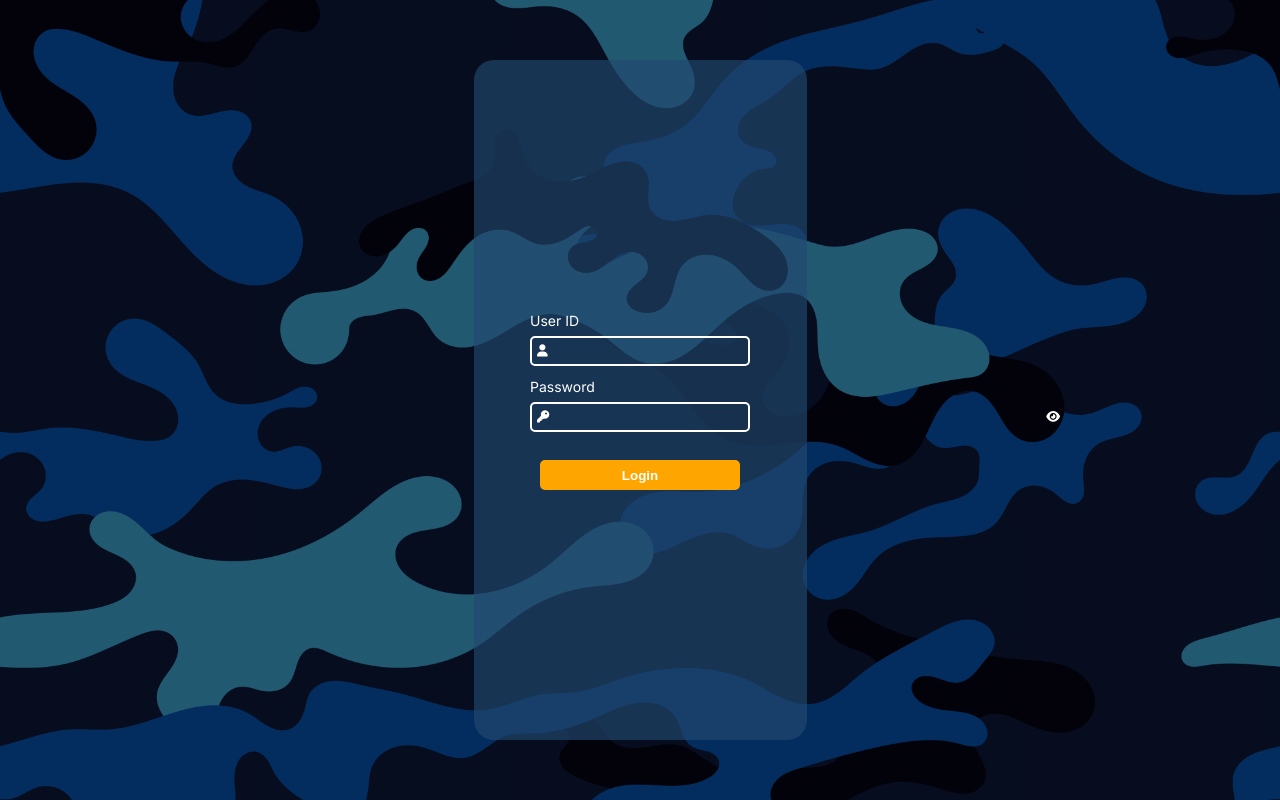
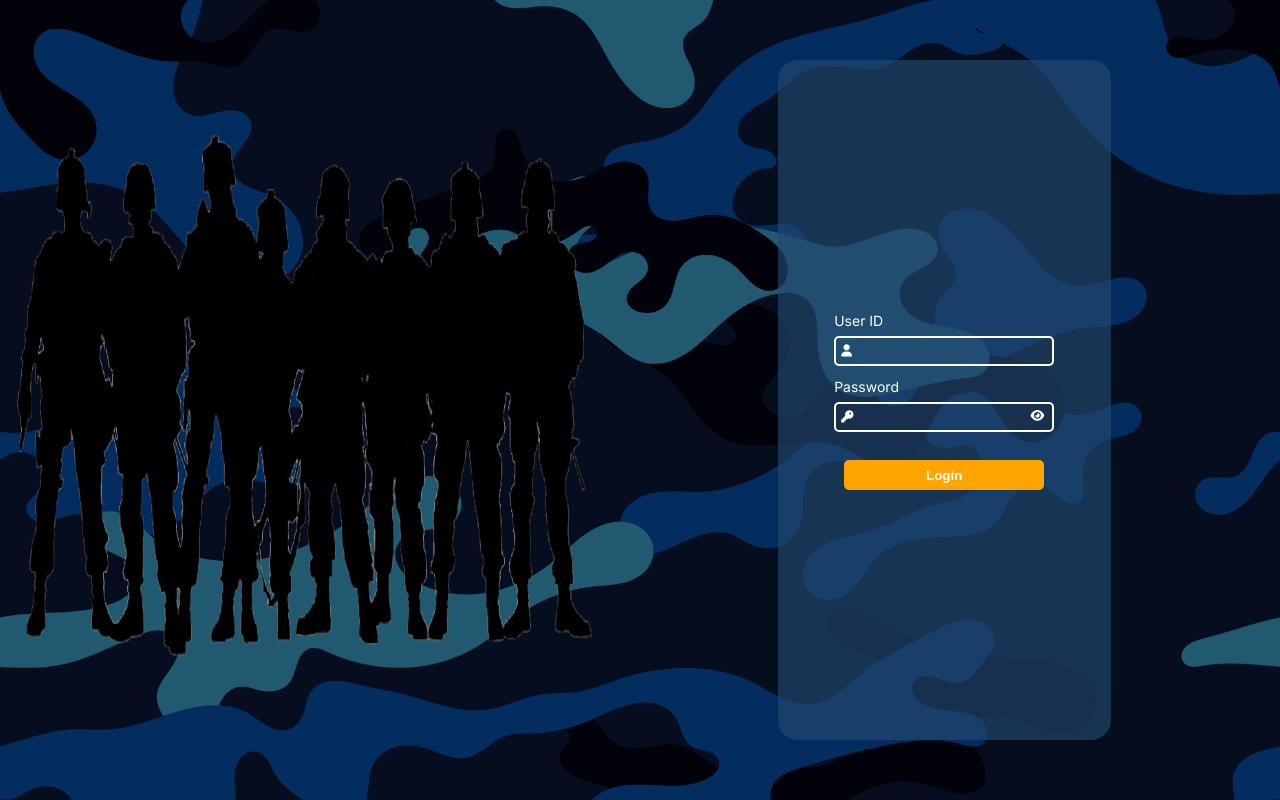
Before and after one commit to vansh18/Military-Management-System, a CodeIgniter app: page /Military-Management-System/login in a window 1280 px wide. Run offline with CodeIgniter, Linux system fonts and the light colour scheme; some libraries are stand-ins or nearby versions.

Commit message:
minor fix to dashboard view, updated login view

```diff
--- a/application/views/login_view.php
+++ b/application/views/login_view.php
@@ -14,12 +14,13 @@ defined('BASEPATH') OR exit('No direct script access allowed');
     <script src="<?php echo ASSETS.'js/login.js';?>"></script>
     <title>Login</title>
 </head>
-<body style="background: linear-gradient(0deg, rgba(0, 0, 0, 0.5), rgba(0, 0, 0, 0.5)),url(<?php echo ASSETS.'images/background.png';?>);background-size: cover; background-position: center;">
+<body style="background: linear-gradient(0deg, rgba(0, 0, 0, 0.5), rgba(0, 0, 0, 0.5)),url(<?php echo ASSETS.'/images/background.png';?>);background-size: cover; background-position: center;">
+    <div class="left">
+        <img class="tank-image" src="<?php echo ASSETS.'/images/armyphoto.png';?>" alt="army-img">
+    </div>
+    <div class="right">
         <div class="box">
-        <div class="heading-container">
-
-        </div>
-        <form action="">
+            <form action="#">
                 <div class="form-container">
                     <div class="input-container">
                         <label for="user-id"> User ID</label>
@@ -29,21 +30,44 @@ defined('BASEPATH') OR exit('No direct script access allowed');
                     <div class="input-container">
                         <label for="password"> Password </label>
                         <i class="pass-icon"></i>
-                    <input class="password" type="password" required autocomplete="off">
-                    <i class="fa fa-key fa-sm" style="color: white";aria-hidden="true"></i>
-                    <i class="fa fa-eye fa-sm" style="color: white";aria-hidden="true"></i>
-                    <i class="fa fa-eye-slash fa-sm" style="color: white";aria-hidden="true"></i>
+                        <input class="password" id="password" type="password"  required autocomplete="off">
+                        <i class="fa fa-key fa-sm" style="color: white" aria-hidden="true"></i>
+                        <div onclick="changeInputType()" id="eye" class="eye">
+                            <i class="fa fa-eye fa-sm" id="eye-on" style="color: white" aria-hidden="true"></i>
+                            <i class="fa fa-eye-slash fa-sm" id="eye-off" style="color: white" aria-hidden="true"></i>
+                        </div>
                     </div>
                     <div class="button">
                         <button class="login-button" type="button" value="Login" onclick="login('<?php echo BASE_URL;?>');">Login</button>
                     </div>
                     <div class="error-msg" id="error-msg">
                         <span id="error">
-                    </span>
+
                         </span>
                     </div>
                 </div>
             </form>
         </div>
+    </div>
+    <script>
+    function changeInputType()
+    {
+        var passwordInput = document.getElementById("password");
+        var passwordIconon = document.getElementById("eye-on");
+        var passwordIconoff = document.getElementById("eye-off");
+        if (passwordInput.type === "password")
+        {
+            passwordInput.type = "text";
+            passwordIconon.style.display = "none";
+            passwordIconoff.style.display = "flex";
+        }
+        else
+        {
+            passwordInput.type = "password";
+            passwordIconon.style.display = "flex";
+            passwordIconoff.style.display = "none";
+        }
+    }
+    </script>
 </body>
 </html>
--- a/assets/css/login.css
+++ b/assets/css/login.css
@@ -27,22 +27,33 @@ body
 }
 .left
 {
-
     position: relative;
-    width: 50%;
-    height: 100%;
-
-}
-.right
-{
-    background-color: rgba(34, 73, 113, 0.65);
-    position: relative;
-    width: 50%;
+    width: 48%;
     height: 100%;
     display: flex;
     justify-content: center;
     align-items: center;
 }
+
+.tank-image
+{
+    display: flex;
+    height: 80%;
+    max-width: 95%;
+    background-position: center;
+    background-repeat: no-repeat;
+}
+
+.right
+{
+    position: relative;
+    width: 53%;
+    height: 100%;
+    display: flex;
+    justify-content: center;
+    align-items: center;
+}
+
 label
 {
     display: block;
@@ -51,11 +62,11 @@ label
     margin-bottom: 5px;
 }
 
-input[type=textbox], input[type=password]
+input[type=textbox], input[type=password], input[type=text]
 {
     width: 220px;
     height: 30px;
-    padding: 8x 10px;
+    padding: 8px 10px;
     border: 2px solid white;
     background-color: transparent;
     border-radius: 5px;
@@ -79,7 +90,6 @@ input:focus,select:focus
     height: 85%;
     background: rgba(34, 73, 113, 0.65);
     border-radius: 20px;
-
 }
 
 form
@@ -141,16 +151,29 @@ form
     padding-left: 7px;
 }
 
+.eye{
+    width: 20px;
+    position: absolute;
+    transform: translate(230px,58px);
+    background: none;
+    cursor: pointer;
+}
+
+
 .fa-eye{
-    position: relative;
-    right: 220px;
+    position: absolute;
+    right: 40px;
+    bottom: 17px;
 }
 
 .fa-eye-slash
 {
-    right: 220px;
+    position: absolute;
     display: none;
+    right: 40px;
+    bottom: 17px;
 }
+
 .error-msg
 {
 background:rgba(116, 160, 196, 0.65);
@@ -158,7 +181,7 @@ line-height: 1;
 display: none;
 position: relative;
 max-width: 175px;
-font-size: 10px;
+font-size: 12px;
 align-items: center;
 margin-top: 14px;
 padding: 10px;
@@ -167,4 +190,5 @@ padding-bottom: 5px;
 text-align: left;
 color: #EAF2FF;
 border-radius: 10px;
+
 }
--- a/assets/js/login.js
+++ b/assets/js/login.js
@@ -3,7 +3,7 @@ function login(url) {
     event.preventDefault(); // Prevent the form from submitting normally
     var loginurl = url+"validate-user";
     var userid = $(".user-id").val();
-    var password = $(".password").val();
+    var password = $("#password").val();
     var hashedPassword = CryptoJS.SHA256(password).toString();
     $.ajax({
         url: loginurl,
```
Also changed, not shown: application/views/dashboard_view.php (+7 -3 lines). Lines whose indentation alone changed are shown as unchanged.
